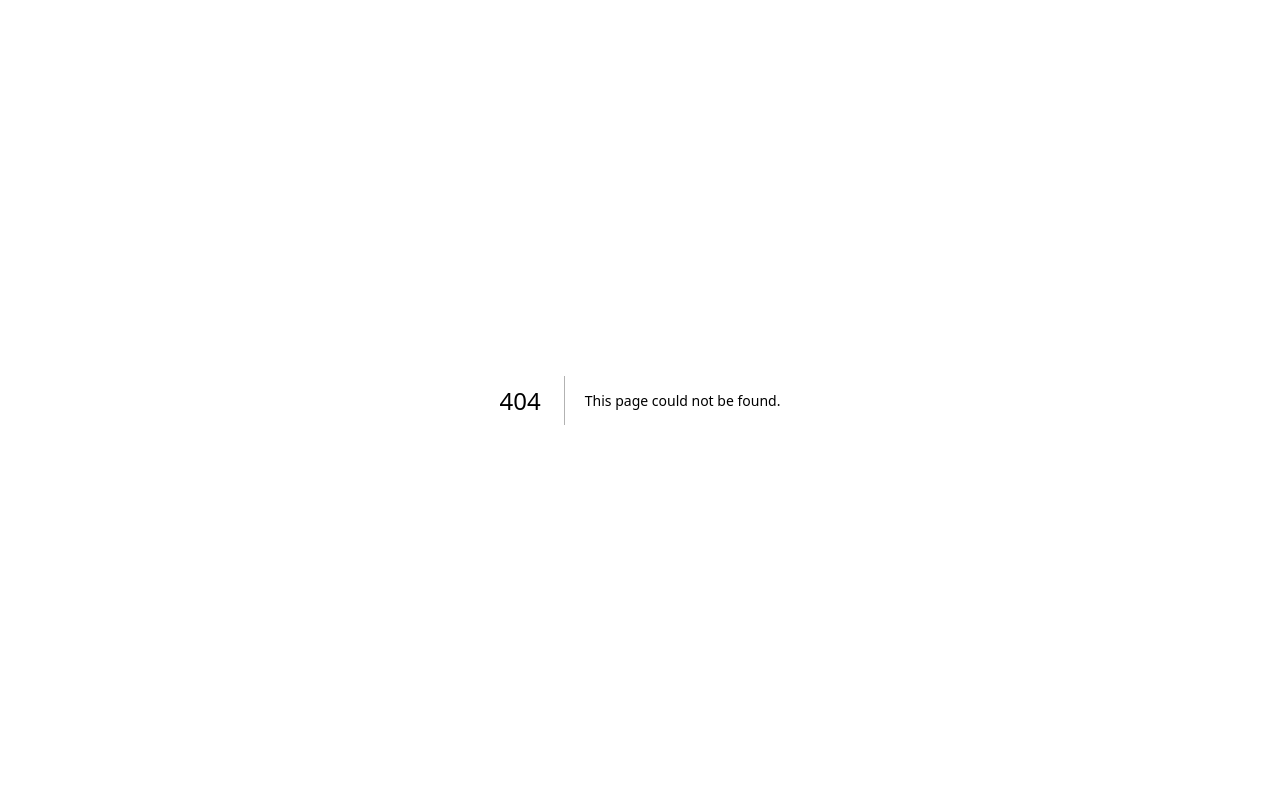
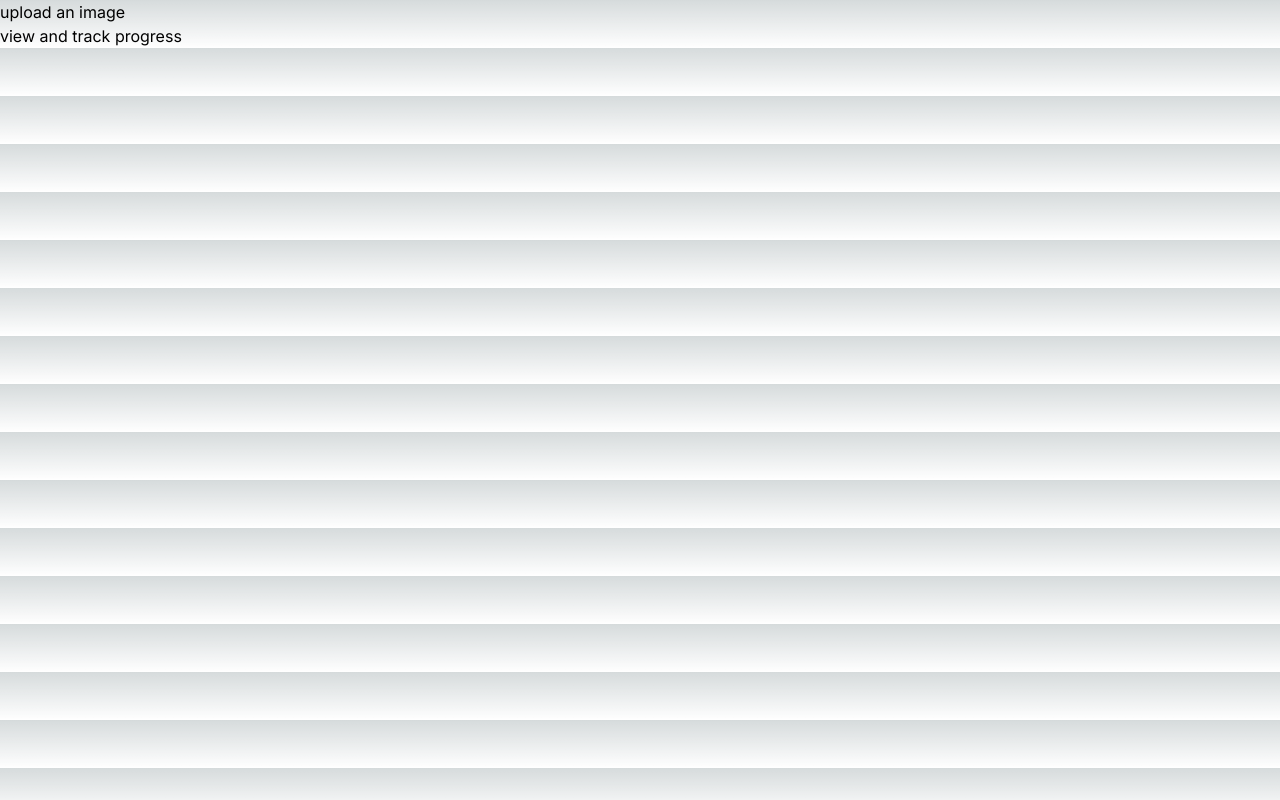
Before and after one commit to Sidd0803/SkinLens, a Next.js app in the folder frontend/: page /profile in a window 1280 px wide. Before the commit this address had no page. Built offline with nearby package versions, Linux system fonts and the light colour scheme.

Commit message:
starter profile page

```diff
--- /dev/null
+++ b/frontend/app/profile/page.tsx
@@ -0,0 +1,28 @@
+'use client'
+
+import React, {useState, useEffect} from 'react';
+import { useRouter } from 'next/navigation'
+
+export default function Profile ()
+{
+
+    const router = useRouter();
+
+    const handleOnProgressSubmit = () =>
+    {
+        router.push('/progress');
+
+    }
+
+    return (
+        <main>
+            <div>
+                <button type = "submit"> upload an image </button>
+            </div>
+            <div>
+            <button type = "submit" onClick = {handleOnProgressSubmit}> view and track progress </button>
+            </div>
+
+        </main>
+    );
+}
```
